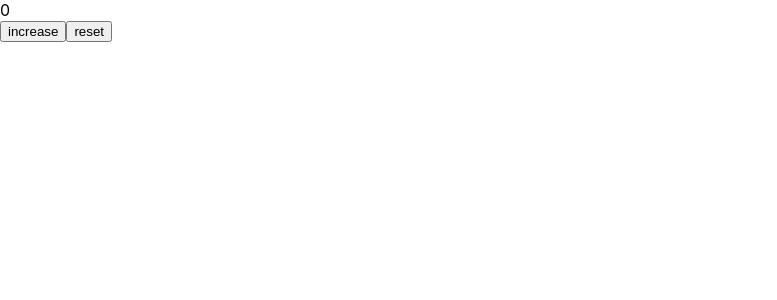
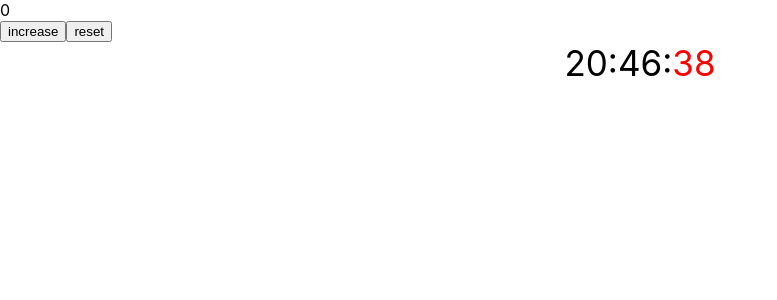
Before and after one commit to errydaycode/repoforeasycommits, a React (Create React App) app: page / in a window 1280 px wide. Shown: the top 300 px of the page, without its empty margins (0-777 px from the left). Built offline with nearby package versions, Linux system fonts and the light colour scheme.

Commit message:
added time func

```diff
--- a/src/App.css
+++ b/src/App.css
@@ -3,3 +3,11 @@
   font-size: 50px;
   font-weight: bold;
 }
+.time{
+  text-align: center;
+  font-size: 35px;
+}
+
+.sec {
+  color: red;
+}
--- a/src/App.js
+++ b/src/App.js
@@ -4,6 +4,7 @@ import Header from "./header";
 import Tech from "./tech";
 import {useState} from "react";
 import SuperButton from "./SuperButton";
+import Time from "./Time";
 
 
 const App = () => {
@@ -23,7 +24,7 @@ let [count, setCount] = useState(0)
             <div>
                 <SuperButton name={'increase'} callBack={increaseHandler}/>
                 <SuperButton name={'reset'} callBack={resetHandler}/>
-
+                <Time/>
             </div>
         </div>
   );
--- /dev/null
+++ b/src/Time.js
@@ -0,0 +1,27 @@
+import React, {useEffect, useState} from 'react';
+
+const Time = () => {
+    let [date, setDate] = useState(new Date())
+    useEffect(()=>{
+     let timer =   setInterval(()=> {
+            console.log('hello')
+            setDate(new Date())
+        }, 1000)
+        return ()=> {
+         clearInterval(timer)
+        }
+    },[date])
+    return (
+        <div className={'time'}>
+            <span>{date.getHours()}:</span>
+            <span>{date.getMinutes()}:</span>
+            <span className={'sec'}>{
+                date.getSeconds() <= 9 ?
+                    `0${date.getSeconds()}`
+                    : date.getSeconds()
+            }</span>
+        </div>
+    );
+};
+
+export default Time;
```
